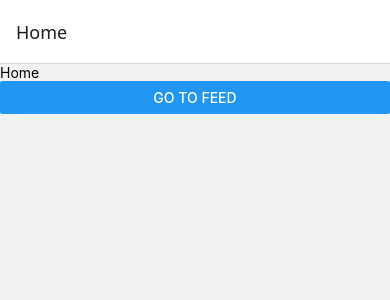
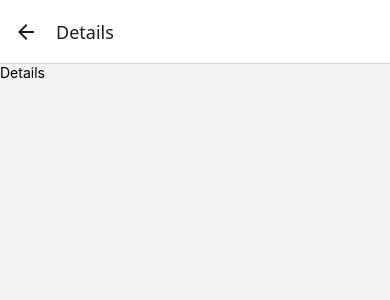
Before and after one commit to rafiferdos/rn-navigation, a React Native app: screen /Details in a window 390 px wide. Shown: the top 300 px of the page. Built offline with nearby package versions, Linux system fonts and the light colour scheme.

Commit message:
feat: Implement initial React Native navigation stack with Profile and Details screens.

```diff
--- a/app/navigation/RootStack.tsx
+++ b/app/navigation/RootStack.tsx
@@ -1,14 +1,25 @@
 import { createNativeStackNavigator } from "@react-navigation/native-stack";
 import Home from "../screens/Home";
 import Feed from "../screens/Feed";
+import Profile from "../screens/Profile";
+import Details from "../screens/Details";
 
-const RootStack = createNativeStackNavigator()
+type TRootStackParamList = {
+    Home: undefined;
+    Feed: undefined;
+    Profile: undefined;
+    Details: {itemId: number}
+}
+
+const RootStack = createNativeStackNavigator<TRootStackParamList>()
 
 const RootStackNavigation = () => {
     return (
         <RootStack.Navigator>
             <RootStack.Screen name="Home" component={Home} />
             <RootStack.Screen name="Feed" component={Feed} />
+            <RootStack.Screen name="Profile" component={Profile} />
+            <RootStack.Screen name="Details" component={Details} />
         </RootStack.Navigator>
     )
 }
--- /dev/null
+++ b/app/screens/Details.tsx
@@ -0,0 +1,12 @@
+import { View, Text } from 'react-native'
+import React from 'react'
+
+const Details = () => {
+  return (
+    <View>
+      <Text>Details</Text>
+    </View>
+  )
+}
+
+export default Details
--- /dev/null
+++ b/app/screens/Profile.tsx
@@ -0,0 +1,12 @@
+import { View, Text } from 'react-native'
+import React from 'react'
+
+const Profile = () => {
+  return (
+    <View>
+      <Text>Profile</Text>
+    </View>
+  )
+}
+
+export default Profile
```
